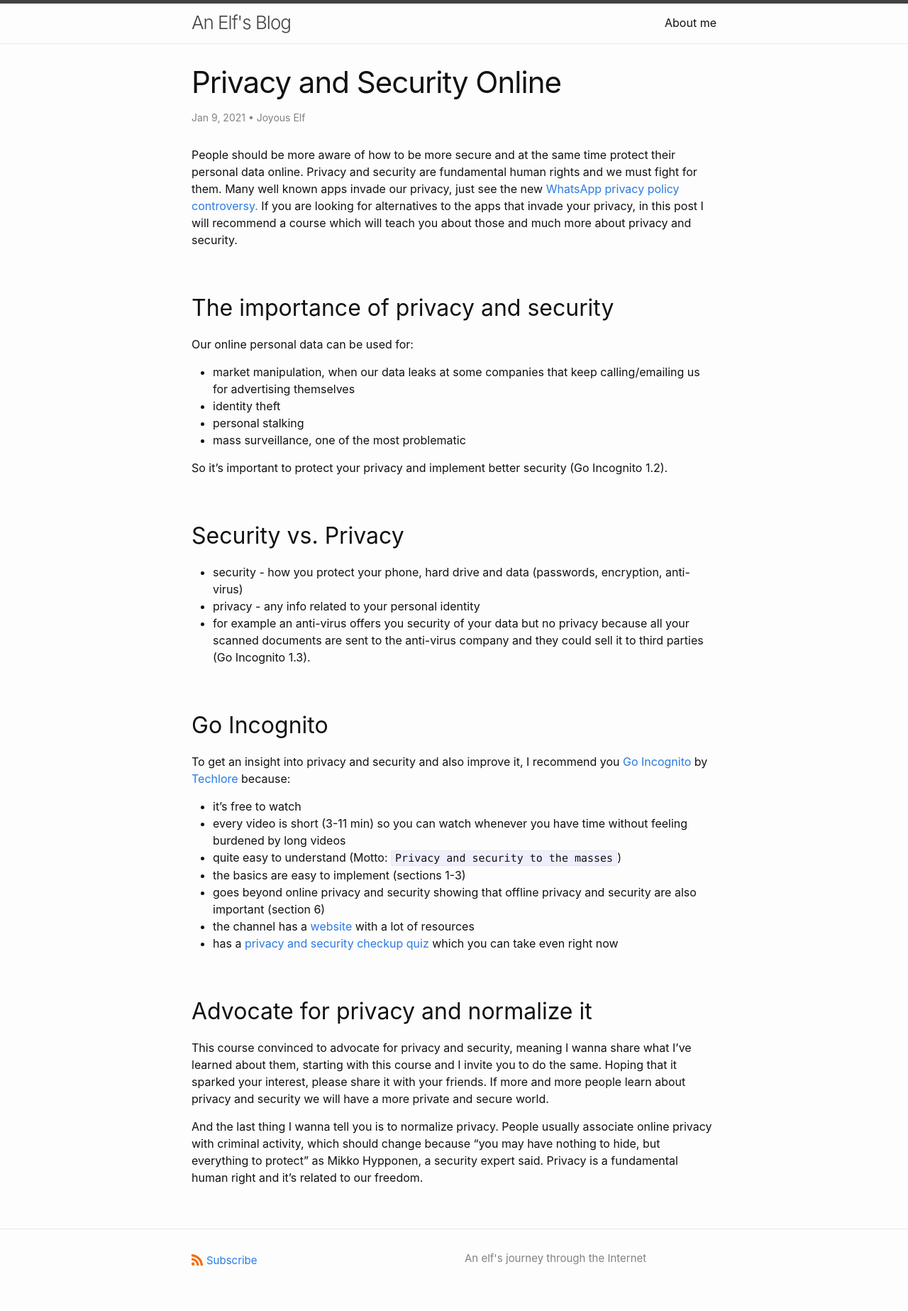
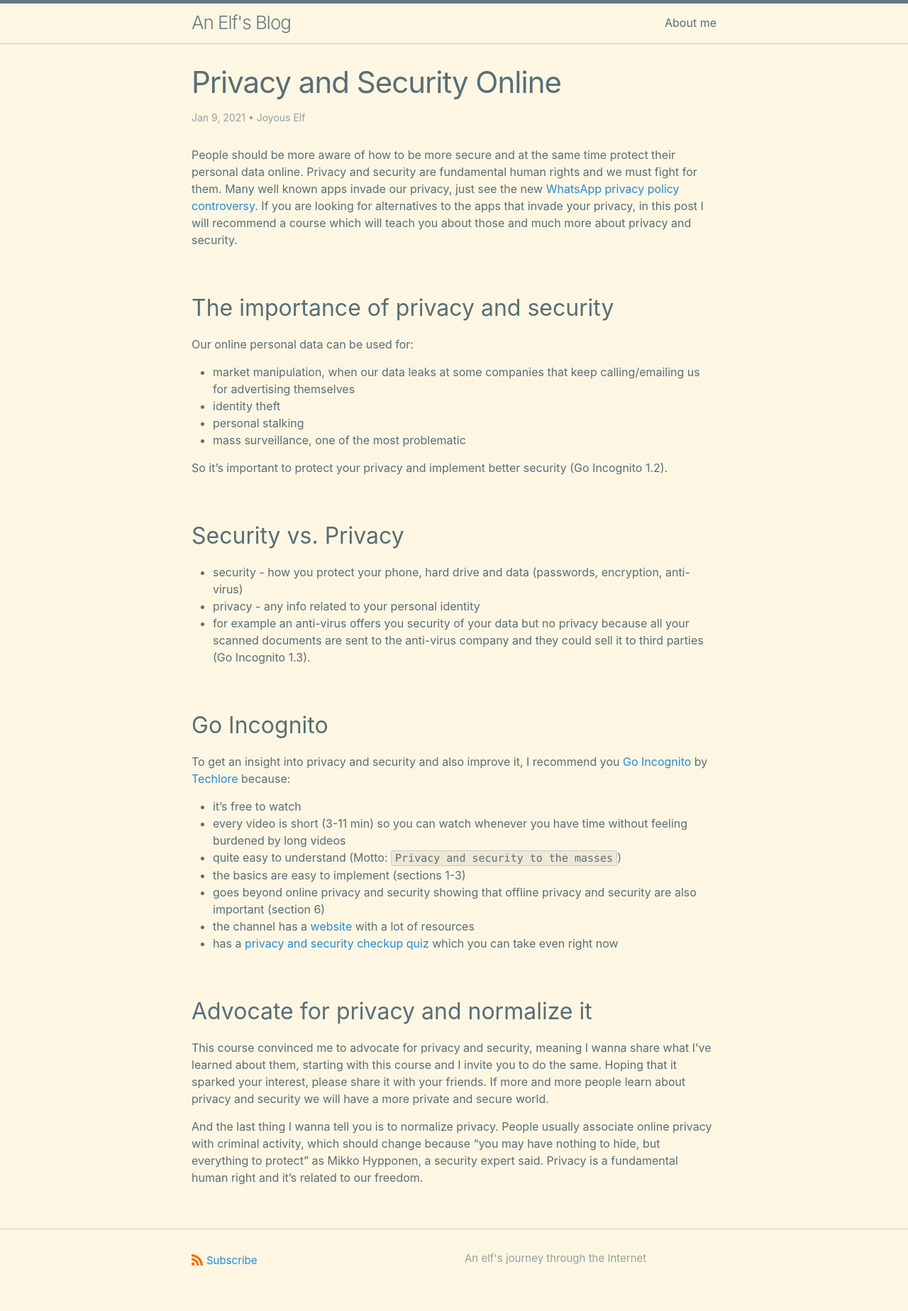
Before and after one commit to joyous-elf/my-blog, a Jekyll site: the page built from _posts/2021-01-09-privacy-and-security-online.md, in a window 1280 px wide. Shown: the whole page at 71% size. Built offline with Jekyll 4.4.1, drawn with Linux system fonts in a browser that asks for light colours.

Commit message:
Change theme color and apply minor fixes to posts

```diff
--- a/_config.yml
+++ b/_config.yml
@@ -4,9 +4,10 @@ author: Joyous Elf
 
 description: An elf's journey through the Internet
 
-show_excerpts: true
+show_excerpts: false
 
 minima:
   date_format: "%b %-d, %Y"
+  skin: solarized
 
 theme: minima
--- a/_posts/2021-01-09-privacy-and-security-online.md
+++ b/_posts/2021-01-09-privacy-and-security-online.md
@@ -35,6 +35,6 @@ To get an insight into privacy and security and also improve it, I recommend you
 
 ## Advocate for privacy and normalize it
 
-This course convinced to advocate for privacy and security, meaning I wanna share what I've learned about them, starting with this course and I invite you to do the same. Hoping that it sparked your interest, please share it with your friends. If more and more people learn about privacy and security we will have a more private and secure world.
+This course convinced me to advocate for privacy and security, meaning I wanna share what I've learned about them, starting with this course and I invite you to do the same. Hoping that it sparked your interest, please share it with your friends. If more and more people learn about privacy and security we will have a more private and secure world.
 
 And the last thing I wanna tell you is to normalize privacy. People usually associate online privacy with criminal activity, which should change  because "you may have nothing to hide, but everything to protect" as Mikko Hypponen, a security expert said. Privacy is a fundamental human right and it's related to our freedom.
```
Also changed, not shown: _posts/2020-11-30-my-offline-relationships.md (+1 -1 lines).
